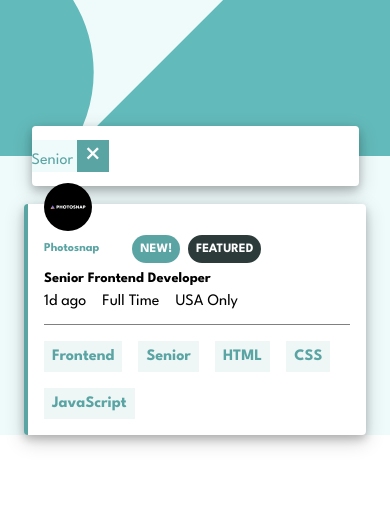
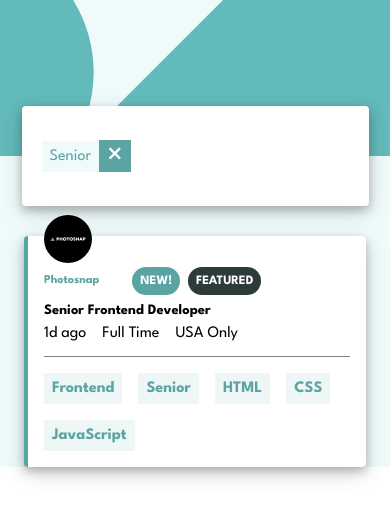
Before and after one commit to henryapm/job-listing, a Vue app: page / in a window 390 px wide. Both pictures are taken after a click on the element "Senior". Shown: the top 518 px of the page. Built offline with nearby package versions, Linux system fonts and the light colour scheme.

Commit message:
some styling

```diff
--- a/public/styles.css
+++ b/public/styles.css
@@ -16,15 +16,19 @@
 
 .filter__container{
   background-image: url("./images/bg-header-desktop.svg");
+  display: flex;
+  justify-content: center;
+  align-items: center;
 }
 
-.filter{
+.filters{
   background-color: white;
   min-height: 60px;
   margin-bottom: -40%;
   border-radius: 4px;
   box-shadow: 0 4px 8px 0 rgba(0, 0, 0, 0.2), 0 6px 20px 0 rgba(0, 0, 0, 0.19);
   max-width: 327px;
+  padding-left: 40px;
   display: flex;
   flex-wrap: wrap;
   gap: 16px;
@@ -33,15 +37,15 @@
   margin-bottom: 5rem;
 }
 
-.filter__element{}
-
-.filter__element:first-child{
-  margin-left: 20px;
+.filter__element{
+  display: flex;
+  align-items: center;
 }
 
 .btn__attribute{
   background-color: var(--bg-color);
   color: var(--desaturated-dark-cyan);
+  padding: 0.5rem;
 }
 
 .btn__close{
@@ -171,14 +175,20 @@
     justify-content: center;
     align-items: center;
     min-height: 156px;
+    margin-bottom: 2rem;
   }
 
-  .filter{
+  .filters{
     min-width: 327px;
-    height: 60px;
+    min-height: 60px;
     margin-bottom: -40%;
+    padding: 20px 0px 20px 20px
+
   }
 
+  .filter__element{
+
+  }
 
   .job__item{
     margin: 0 24px;
--- a/src/App.vue
+++ b/src/App.vue
@@ -1,8 +1,8 @@
 <template>
   <section class="jobs">
     <div class="filter__container">
-      <div v-if="filters.length" class="filter">
-        <span class="btn__attribute" v-for="(toolOrSkill, index) in filters" :key="index"> {{ toolOrSkill }} <button class="btn__close" @click="removeFilter(index)">&times;</button></span>
+      <div v-if="filters.length" class="filters">
+        <div class="filter__element" v-for="(toolOrSkill, index) in filters" :key="index"><span class="btn__attribute"> {{ toolOrSkill }} </span> <button class="btn__close" @click="removeFilter(index)">&times;</button></div>
       </div>
     </div>
     <ul class="jobs__list">
```
